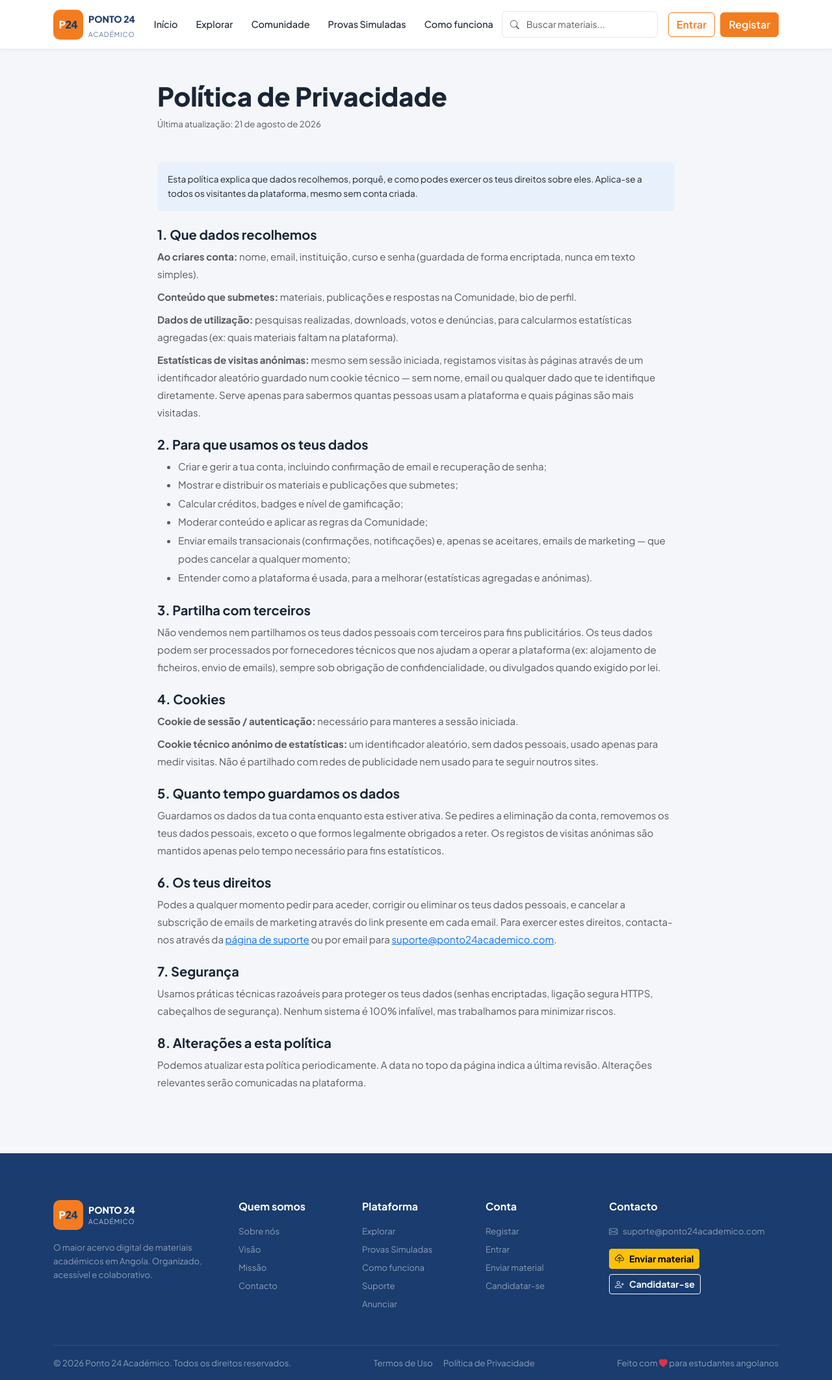
After one commit to Erick0011/Ponto24academico, a Flask app: page /privacidade in a window 1280 px wide. The commit adds this page. Shown: the whole page at 65% size. Run offline with Flask 3, Linux system fonts and the light colour scheme; some libraries are stand-ins or nearby versions.

Commit message:
feat: páginas de Termos de Uso e Política de Privacidade, ligadas no rodapé

```diff
--- a/app/routes/main.py
+++ b/app/routes/main.py
@@ -274,6 +274,16 @@ def sobre_nos():
         secao = "sobre"
     titulos = {"sobre": "Sobre Nós", "visao": "Visão", "missao": "Missão"}
     return render_template("main/sobre.html", secao=secao, titulo=titulos[secao])
+
+
+@main_bp.route("/termos")
+def termos():
+    return render_template("main/termos.html")
+
+
+@main_bp.route("/privacidade")
+def privacidade():
+    return render_template("main/privacidade.html")
 
 
 @main_bp.route("/suporte", methods=["GET", "POST"])
--- a/app/templates/base.html
+++ b/app/templates/base.html
@@ -385,8 +385,12 @@
       </div>
 
     </div>
-    <div class="border-top border-white border-opacity-10 py-3 d-flex justify-content-between align-items-center">
+    <div class="border-top border-white border-opacity-10 py-3 d-flex justify-content-between align-items-center flex-wrap gap-2">
       <small class="text-white-50">© 2026 Ponto 24 Académico. Todos os direitos reservados.</small>
+      <div class="d-flex gap-3 flex-wrap">
+        <a href="{{ url_for('main.termos') }}" class="text-white-50 text-decoration-none small">Termos de Uso</a>
+        <a href="{{ url_for('main.privacidade') }}" class="text-white-50 text-decoration-none small">Política de Privacidade</a>
+      </div>
       <small class="text-white-50">Feito com <i class="bi bi-heart-fill text-danger"></i> para estudantes angolanos</small>
     </div>
   </div>
--- /dev/null
+++ b/app/templates/main/privacidade.html
@@ -0,0 +1,91 @@
+{% extends "base.html" %}
+{% block title %}Política de Privacidade — Ponto 24 Académico{% endblock %}
+{% block meta_description %}Como o Ponto 24 Académico recolhe, usa e protege os teus dados pessoais.{% endblock %}
+{% block og_title %}Política de Privacidade — Ponto 24 Académico{% endblock %}
+{% block og_description %}Como o Ponto 24 Académico recolhe, usa e protege os teus dados pessoais.{% endblock %}
+
+{% block content %}
+<div class="container py-5" style="max-width:820px">
+
+  <div class="mb-5">
+    <h1 class="fw-800 mb-2">Política de Privacidade</h1>
+    <p class="text-muted small mb-0">Última atualização: 21 de agosto de 2026</p>
+  </div>
+
+  <div class="mb-4 p-3 rounded-3" style="background:var(--p24-blue-light,#f1f5fb);font-size:.85rem">
+    Esta política explica que dados recolhemos, porquê, e como podes exercer os teus direitos sobre eles.
+    Aplica-se a todos os visitantes da plataforma, mesmo sem conta criada.
+  </div>
+
+  <section class="mb-4">
+    <h2 class="fw-700 fs-5 mb-2">1. Que dados recolhemos</h2>
+    <p class="text-muted mb-2" style="line-height:1.8"><strong>Ao criares conta:</strong> nome, email, instituição, curso e senha (guardada de forma encriptada, nunca em texto simples).</p>
+    <p class="text-muted mb-2" style="line-height:1.8"><strong>Conteúdo que submetes:</strong> materiais, publicações e respostas na Comunidade, bio de perfil.</p>
+    <p class="text-muted mb-2" style="line-height:1.8"><strong>Dados de utilização:</strong> pesquisas realizadas, downloads, votos e denúncias, para calcularmos estatísticas agregadas (ex: quais materiais faltam na plataforma).</p>
+    <p class="text-muted mb-0" style="line-height:1.8"><strong>Estatísticas de visitas anónimas:</strong> mesmo sem sessão iniciada, registamos visitas às páginas através de um identificador aleatório guardado num cookie técnico — sem nome, email ou qualquer dado que te identifique diretamente. Serve apenas para sabermos quantas pessoas usam a plataforma e quais páginas são mais visitadas.</p>
+  </section>
+
+  <section class="mb-4">
+    <h2 class="fw-700 fs-5 mb-2">2. Para que usamos os teus dados</h2>
+    <ul class="text-muted" style="line-height:1.9">
+      <li>Criar e gerir a tua conta, incluindo confirmação de email e recuperação de senha;</li>
+      <li>Mostrar e distribuir os materiais e publicações que submetes;</li>
+      <li>Calcular créditos, badges e nível de gamificação;</li>
+      <li>Moderar conteúdo e aplicar as regras da Comunidade;</li>
+      <li>Enviar emails transacionais (confirmações, notificações) e, apenas se aceitares, emails de marketing — que podes cancelar a qualquer momento;</li>
+      <li>Entender como a plataforma é usada, para a melhorar (estatísticas agregadas e anónimas).</li>
+    </ul>
+  </section>
+
+  <section class="mb-4">
+    <h2 class="fw-700 fs-5 mb-2">3. Partilha com terceiros</h2>
+    <p class="text-muted" style="line-height:1.8">
+      Não vendemos nem partilhamos os teus dados pessoais com terceiros para fins publicitários. Os teus dados
+      podem ser processados por fornecedores técnicos que nos ajudam a operar a plataforma (ex: alojamento de
+      ficheiros, envio de emails), sempre sob obrigação de confidencialidade, ou divulgados quando exigido por lei.
+    </p>
+  </section>
+
+  <section class="mb-4">
+    <h2 class="fw-700 fs-5 mb-2">4. Cookies</h2>
+    <p class="text-muted mb-2" style="line-height:1.8"><strong>Cookie de sessão / autenticação:</strong> necessário para manteres a sessão iniciada.</p>
+    <p class="text-muted mb-0" style="line-height:1.8"><strong>Cookie técnico anónimo de estatísticas:</strong> um identificador aleatório, sem dados pessoais, usado apenas para medir visitas. Não é partilhado com redes de publicidade nem usado para te seguir noutros sites.</p>
+  </section>
+
+  <section class="mb-4">
+    <h2 class="fw-700 fs-5 mb-2">5. Quanto tempo guardamos os dados</h2>
+    <p class="text-muted" style="line-height:1.8">
+      Guardamos os dados da tua conta enquanto esta estiver ativa. Se pedires a eliminação da conta, removemos os
+      teus dados pessoais, exceto o que formos legalmente obrigados a reter. Os registos de visitas anónimas são
+      mantidos apenas pelo tempo necessário para fins estatísticos.
+    </p>
+  </section>
+
+  <section class="mb-4">
+    <h2 class="fw-700 fs-5 mb-2">6. Os teus direitos</h2>
+    <p class="text-muted" style="line-height:1.8">
+      Podes a qualquer momento pedir para aceder, corrigir ou eliminar os teus dados pessoais, e cancelar a
+      subscrição de emails de marketing através do link presente em cada email. Para exercer estes direitos,
+      contacta-nos através da <a href="{{ url_for('main.suporte') }}">página de suporte</a>{% if cfg.get('email_suporte') %} ou por email para
+      <a href="mailto:{{ cfg.email_suporte }}">{{ cfg.email_suporte }}</a>{% endif %}.
+    </p>
+  </section>
+
+  <section class="mb-4">
+    <h2 class="fw-700 fs-5 mb-2">7. Segurança</h2>
+    <p class="text-muted" style="line-height:1.8">
+      Usamos práticas técnicas razoáveis para proteger os teus dados (senhas encriptadas, ligação segura HTTPS,
+      cabeçalhos de segurança). Nenhum sistema é 100% infalível, mas trabalhamos para minimizar riscos.
+    </p>
+  </section>
+
+  <section class="mb-4">
+    <h2 class="fw-700 fs-5 mb-2">8. Alterações a esta política</h2>
+    <p class="text-muted" style="line-height:1.8">
+      Podemos atualizar esta política periodicamente. A data no topo da página indica a última revisão. Alterações
+      relevantes serão comunicadas na plataforma.
+    </p>
+  </section>
+
+</div>
+{% endblock %}
```
Also changed, not shown: app/templates/main/termos.html (added, +100 -0 lines).
